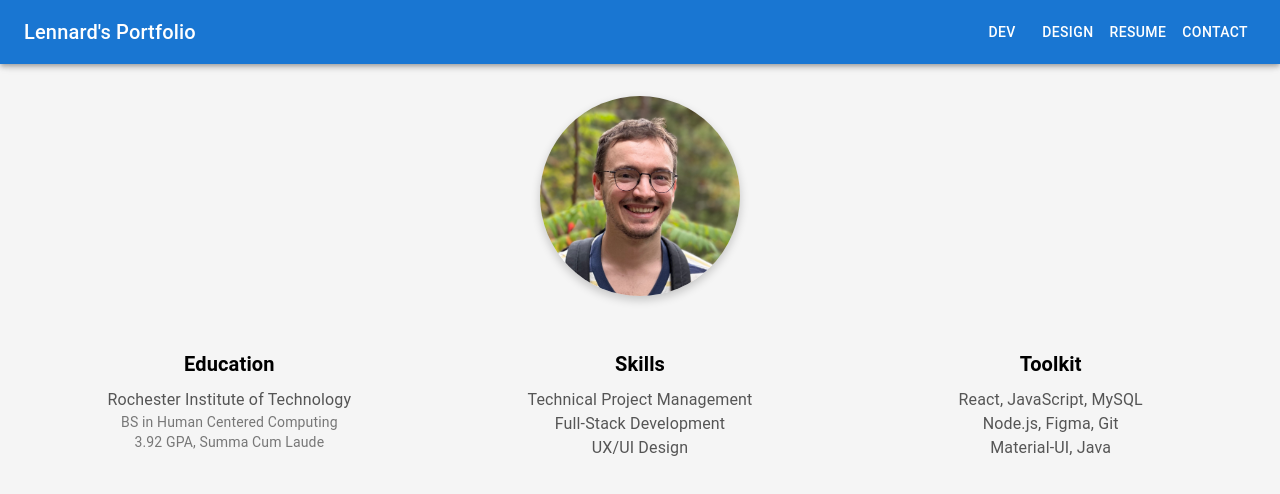
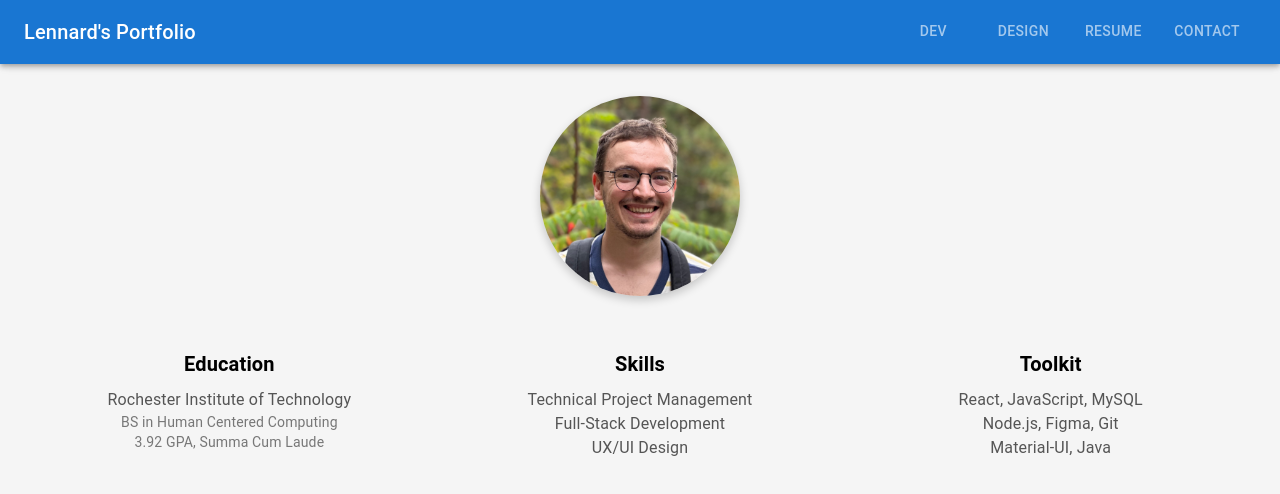
Before and after one commit to lennard-s/portfolio-website, a React (Create React App) app: page / in a window 1280 px wide. Shown: the top 494 px of the page. Built offline with nearby package versions, Linux system fonts and the light colour scheme; some icons are missing.

Commit message:
tabs added

```diff
--- a/src/components/appBar.jsx
+++ b/src/components/appBar.jsx
@@ -1,13 +1,21 @@
-import React from 'react';
-import { AppBar, Toolbar, Typography, Button } from '@mui/material';
-import { Link } from 'react-router-dom';
-
+import React, { useState } from 'react';
+import { AppBar, Toolbar, Typography, Tabs, Tab, useMediaQuery, useTheme } from '@mui/material';
+import { Link, useLocation } from 'react-router-dom';
 
 export default function AppBarComponent() {
+  const theme = useTheme();
+  const isXs = useMediaQuery(theme.breakpoints.down('sm'));
+  const location = useLocation(); // Get the current route
+  const [value, setValue] = useState(location.pathname); // Set the initial value based on the current route
+
+  const handleChange = (event, newValue) => {
+    setValue(newValue); // Update the selected tab
+  };
+
   return (
     <AppBar position="sticky">
       <Toolbar>
-      <Typography
+        <Typography
           variant="h6"
           sx={{
             flexGrow: 1,
@@ -20,12 +28,19 @@ export default function AppBarComponent() {
         >
           Lennard's Portfolio
         </Typography>
-        <Button color="inherit">Dev</Button>
-        <Button color="inherit">Design</Button>
-        <Button color="inherit" component={Link} to="/resume">
-          Resume
-        </Button>
-        <Button color="inherit">Contact</Button>
+        <Tabs
+          value={value} // Controlled value for the selected tab
+          onChange={handleChange} // Handle tab change
+          variant={isXs ? 'scrollable' : 'standard'}
+          scrollButtons={isXs ? 'auto' : false}
+          textColor="inherit"
+        //   indicatorColor="secondary"
+        >
+          <Tab label="Dev" value="/dev" component={Link} to="/dev" />
+          <Tab label="Design" value="/design" component={Link} to="/design" />
+          <Tab label="Resume" value="/resume" component={Link} to="/resume" />
+          <Tab label="Contact" value="/contact" component={Link} to="/contact" />
+        </Tabs>
       </Toolbar>
     </AppBar>
   );
--- a/src/pages/landingPage.jsx
+++ b/src/pages/landingPage.jsx
@@ -44,7 +44,7 @@ export default function LandingPage() {
           display: 'flex',
           flexDirection: { xs: 'column', md: 'row' },
           justifyContent: 'space-between',
-          alignItems: 'flex-start',
+          alignItems: { xs: 'center', md: 'flex-start' },
           width: '100%',
           maxWidth: 1200,
           gap: 4,
```
Also changed, not shown: src/pages/dev.jsx (added).
